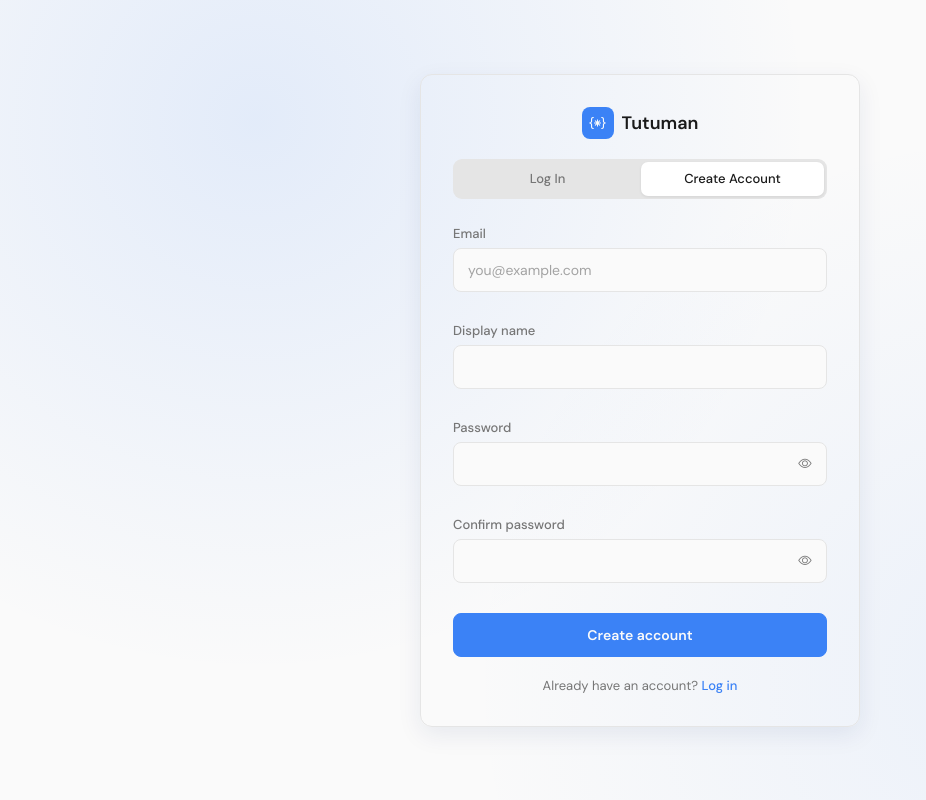
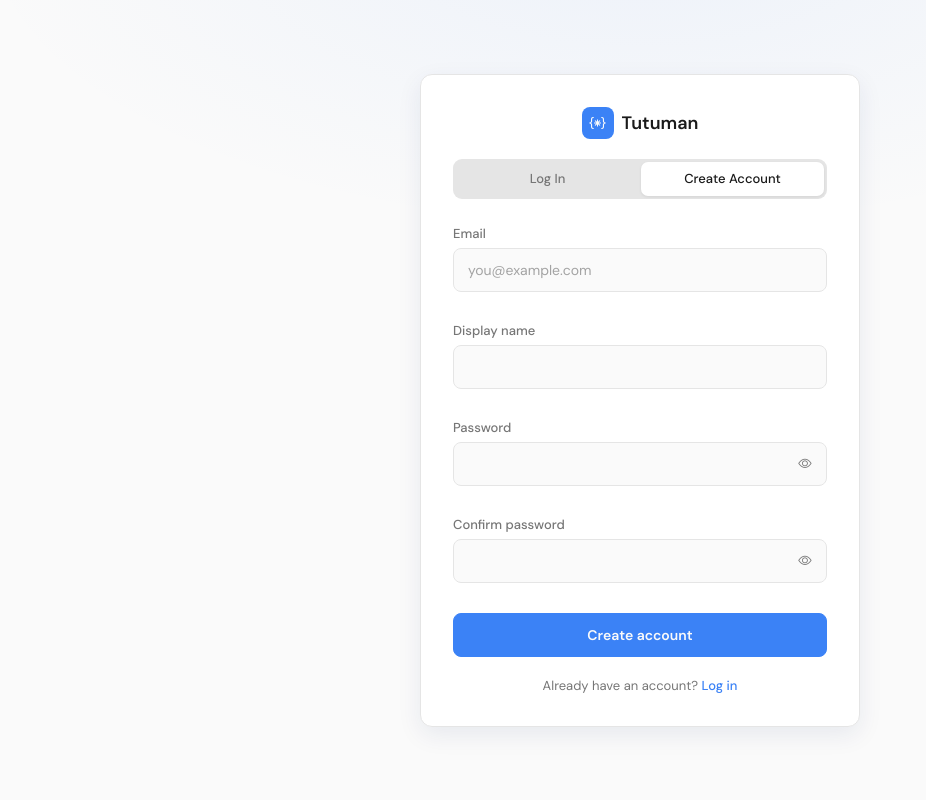
Before and after one commit to cmsc128-git2gether/CMSC128_Lab_1_CRUD_Cambel_Gelvezon, a Flask app: page /register in a window 1280 px wide. Shown: the whole page, without its empty margins (0-926 px from the left). Run offline with Flask 3, Linux system fonts and the light colour scheme.

Commit message:
style: add ui design style for login

```diff
--- a/todo-app/app.py
+++ b/todo-app/app.py
@@ -5,7 +5,7 @@ from functools import wraps
 from flask import Flask, render_template, request, redirect, url_for, flash, session
 from datetime import datetime, timedelta
 from dotenv import load_dotenv
-from werkzeug.security import generate_password_hash
+from werkzeug.security import generate_password_hash, check_password_hash
 from mysql.connector import IntegrityError
 
 from database import (
@@ -69,6 +69,7 @@ def format_time(time_value):
     return time_obj.strftime("%I:%M %p")
 
 # For the home interface
+
 @app.route('/tasks')
 @login_required
 def index():
@@ -298,9 +299,26 @@ def register():
     flash("Account created. Please log in.", "success")
     return redirect(url_for('login'))
 
-@app.route('/login')
+@app.route('/login', methods=['GET', 'POST'])
 def login():
-    return render_template('/login.html')
+    if "user_id" in session:
+        return redirect(url_for("profile"))
+
+    if request.method == 'GET':
+        return render_template('login.html')
+
+    email = request.form.get('email', '').strip().lower()
+    password = request.form.get('password', '')
+
+    user = get_user_by_email(email) if email else None
+    if user is None or not check_password_hash(user["password_hash"], password):
+        flash("Invalid credentials.", "error")
+        return render_template('login.html', email=email)
+
+    session.clear()
+    session.permanent = True
+    session["user_id"] = user["id"]
+    return redirect(url_for("profile"))
 
 @app.route('/profile')
 def profile():
--- a/todo-app/static/css/base.css
+++ b/todo-app/static/css/base.css
@@ -29,6 +29,22 @@
     --spacing-sm: 0.5rem;
     --spacing-md: 0.75rem;
     --spacing-lg: 1.25rem;
+}
+
+@media (prefers-reduced-motion: no-preference) {
+    @view-transition {
+        navigation: auto;
+    }
+
+    ::view-transition-group(auth-card) {
+        animation-duration: 0.25s;
+        animation-timing-function: ease;
+    }
+
+    ::view-transition-old(root),
+    ::view-transition-new(root) {
+        animation-duration: 0.2s;
+    }
 }
 
 * {
--- a/todo-app/static/css/main.css
+++ b/todo-app/static/css/main.css
@@ -3,3 +3,19 @@
 
 @import "base.css";
 @import "style.css";
+
+@view-transition {
+    navigation: auto;
+}
+
+@media (prefers-reduced-motion: no-preference) {
+    ::view-transition-group(auth-card) {
+        animation-duration: 0.25s;
+        animation-timing-function: ease;
+    }
+
+    ::view-transition-old(root),
+    ::view-transition-new(root) {
+        animation-duration: 0.2s;
+    }
+}
--- a/todo-app/static/css/style.css
+++ b/todo-app/static/css/style.css
@@ -687,16 +687,15 @@
     overflow-y: auto;
     padding: var(--spacing-lg);
     background-color: var(--background);
-    background-image:
-        radial-gradient(circle at 20% 15%, rgba(var(--accent-rgb), 0.12), transparent 45%),
-        radial-gradient(circle at 80% 85%, rgba(var(--accent-rgb), 0.08), transparent 45%);
+    background-image: radial-gradient(60rem 28rem at 50% -10%, rgba(var(--accent-rgb), 0.07), transparent 70%);
+
 
     .auth-card {
         width: 100%;
         max-width: 440px;
         margin: auto;
         padding: 2rem;
-        background-color: var(vards);
+        background-color: var(--cards);
         border: 1px solid var(--border);
         border-radius: 12px;
         box-shadow: var(--shadow-soft);
@@ -917,6 +916,70 @@
     }
 }
 
+.auth-card {
+    view-transition-name: auth-card;
+}
+
+.auth-header {
+    view-transition-name: auth-header;
+}
+
+.auth-tabs {
+    view-transition-name: auth-tabs;
+}
+
+.auth-tab.active {
+    view-transition-name: auth-pill;
+}
+
+.auth-form {
+    view-transition-name: auth-form;
+}
+
+@media (prefers-reduced-motion: no-preference) {
+
+    ::view-transition-group(auth-pill),
+    ::view-transition-group(auth-card) {
+        animation-duration: 0.1s;
+        animation-timing-function: ease-out;
+    }
+
+    ::view-transition-old(auth-form) {
+        animation: auth-blur-out 0.1s ease-out both;
+    }
+
+    ::view-transition-new(auth-form) {
+        animation: auth-blur-in 0.15s ease-out both;
+    }
+}
+
+@keyframes auth-blur-out {
+    to {
+        opacity: 0;
+        filter: blur(4px);
+    }
+}
+
+@keyframes auth-blur-in {
+    from {
+        opacity: 0;
+        filter: blur(4px);
+    }
+}
+
+@keyframes auth-fade-out {
+    to {
+        opacity: 0;
+    }
+}
+
+@keyframes auth-slide-in {
+    from {
+        opacity: 0;
+        transform: translateY(8px);
+    }
+}
+
 .toast {
     position: fixed;
     bottom: 24px;
--- a/todo-app/templates/index.html
+++ b/todo-app/templates/index.html
@@ -8,6 +8,11 @@
     <title>Todo App</title>
     <link rel="stylesheet" href="{{ url_for('static', filename='css/main.css') }}">
     <script src="{{ url_for('static', filename='js/main.js') }}" defer></script>
+    <style>
+        @view-transition {
+            navigation: auto;
+        }
+    </style>
 </head>
 
 <body>
--- a/todo-app/templates/register.html
+++ b/todo-app/templates/register.html
@@ -6,10 +6,15 @@
     <meta name="viewport" content="width=device-width, initial-scale=1.0">
     <title>Todo App</title>
     <link rel="stylesheet" href="{{ url_for('static', filename='css/main.css') }}">
+    <style>
+        @view-transition {
+            navigation: auto;
+        }
+    </style>
 </head>
 
 <body class="auth-page">
-    <div class="auth-card">
+    <div class="auth-card register">
         <div class="auth-header">
             <i class="bi bi-braces-asterisk auth-header-icon"></i>
             <p class="auth-header-name">Tutuman</p>
```
Also changed, not shown: todo-app/templates/login.html (+37 -7 lines), todo-app/templates/profile.html (+7 -0 lines).
